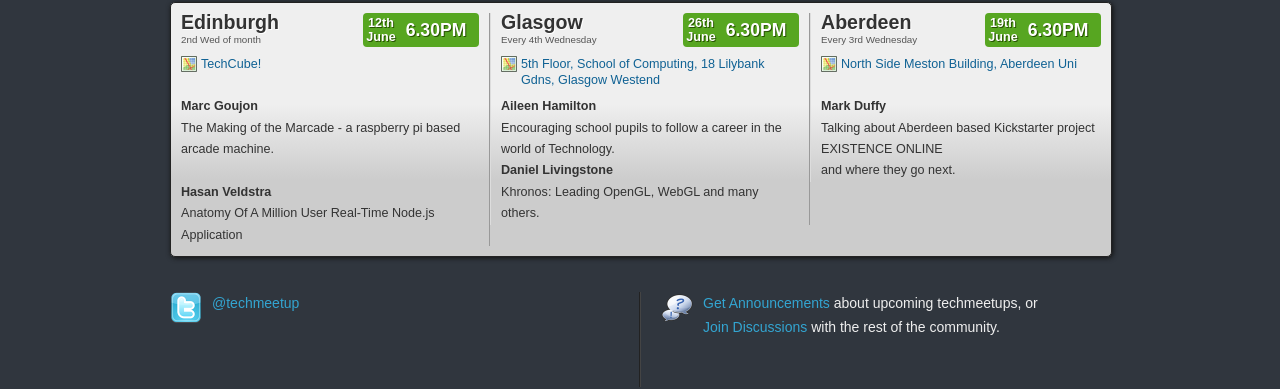
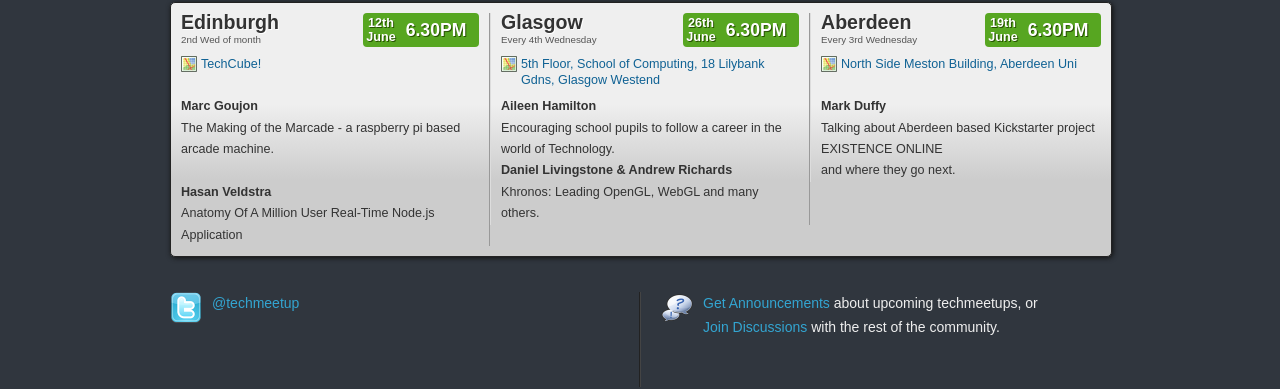
Before and after one commit to techmeetup/techmeetup.co.uk, a Jekyll site: the page built from index.html, in a window 1280 px wide. Shown: the part 410-799 px from the top of the page. Built offline with Jekyll 4.4.1, drawn with Linux system fonts in a browser that asks for light colours.

Commit message:
Glasgow: Updating speakers

```diff
--- a/index.html
+++ b/index.html
@@ -65,7 +65,7 @@
       <strong>Aileen Hamilton</strong> <br />
       Encouraging school pupils to follow a career in the world of Technology.<br />
 
-      <strong>Daniel Livingstone</strong><br />
+      <strong>Daniel Livingstone &amp; Andrew Richards</strong><br />
       Khronos: Leading OpenGL, WebGL and many others.<br />
 
 
```
